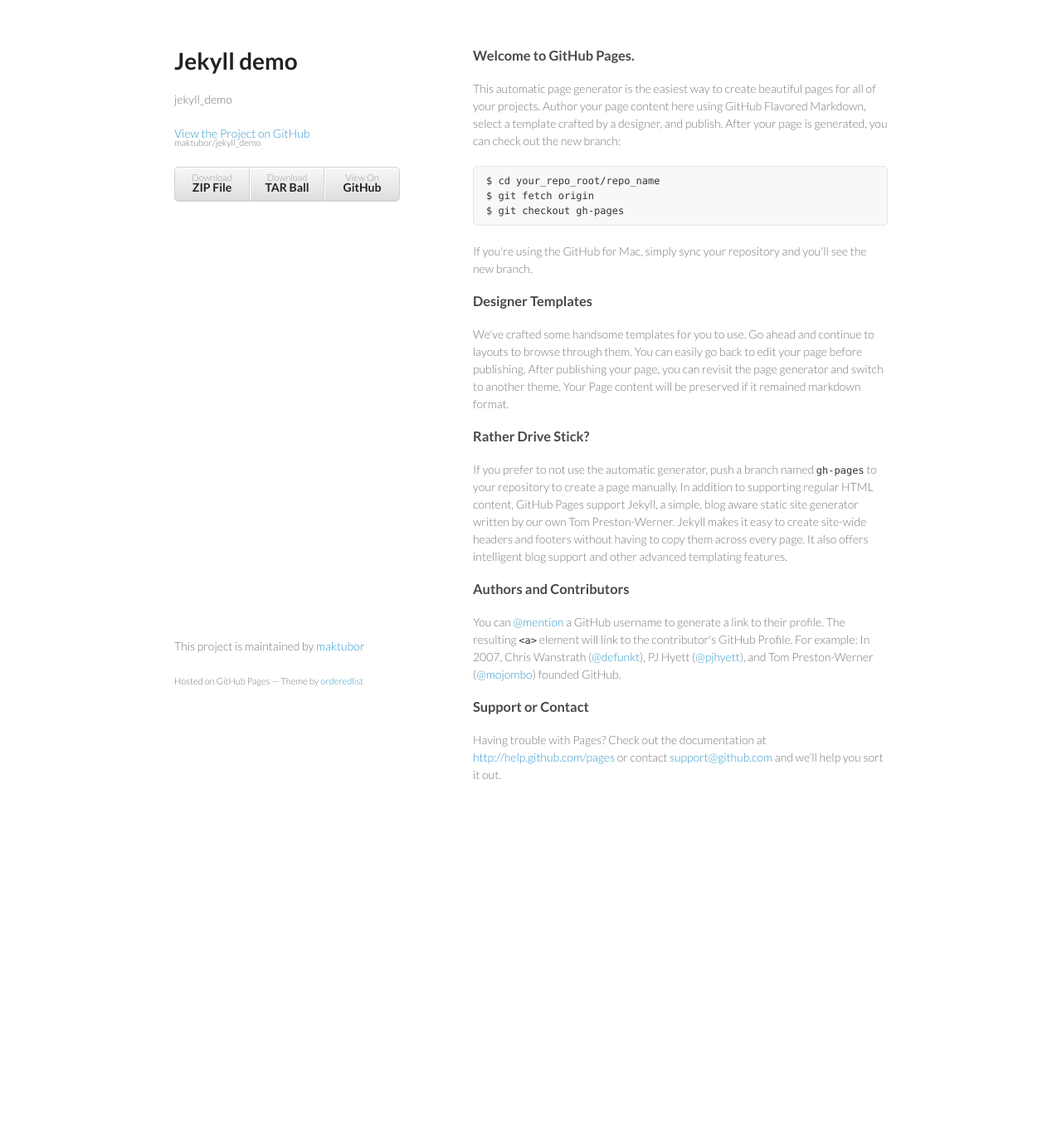
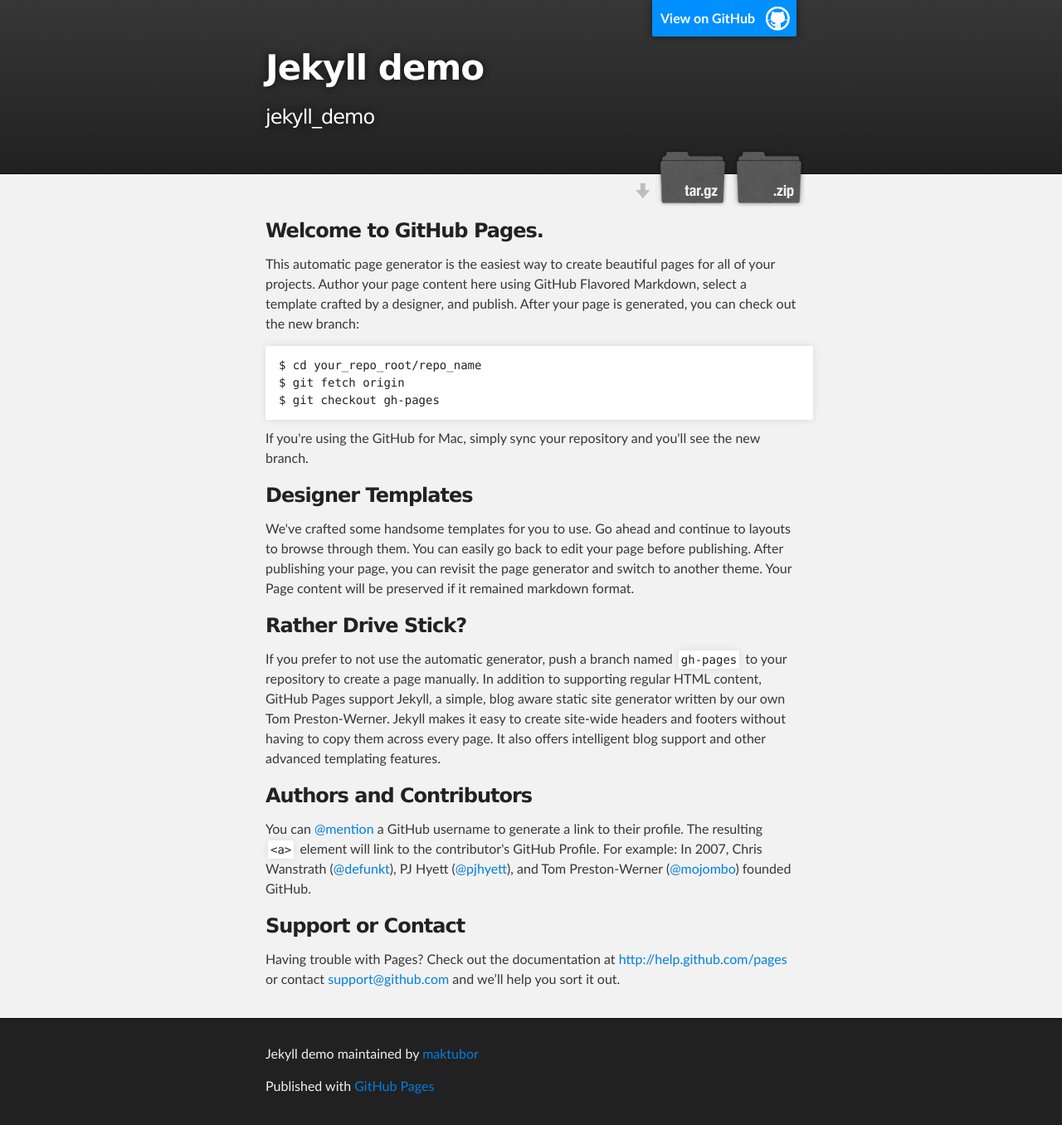
Before and after one commit to maktubor/jekyll_demo, a Jekyll site: the page index.html, which Jekyll copies as it is, in a window 1280 px wide. Shown: the whole page at 83% size. Built offline with Jekyll 4.4.1, drawn with Linux system fonts in a browser that asks for light colours; before the commit the page ends 1014 px from its top, so only the background shows below that.

```diff
--- a/index.html
+++ b/index.html
@@ -1,33 +1,36 @@
-<!doctype html>
+<!DOCTYPE html>
 <html>
+
   <head>
-    <meta charset="utf-8">
-    <meta http-equiv="X-UA-Compatible" content="chrome=1">
-    <title>Jekyll demo by maktubor</title>
+    <meta charset='utf-8' />
+    <meta http-equiv="X-UA-Compatible" content="chrome=1" />
+    <meta name="description" content="Jekyll demo : jekyll_demo" />
 
-    <link rel="stylesheet" href="stylesheets/styles.css">
-    <link rel="stylesheet" href="stylesheets/pygment_trac.css">
-    <meta name="viewport" content="width=device-width, initial-scale=1, user-scalable=no">
-    <!--[if lt IE 9]>
-    <script src="//html5shiv.googlecode.com/svn/trunk/html5.js"></script>
-    <![endif]-->
+    <link rel="stylesheet" type="text/css" media="screen" href="stylesheets/stylesheet.css">
+
+    <title>Jekyll demo</title>
   </head>
+
   <body>
-    <div class="wrapper">
-      <header>
-        <h1>Jekyll demo</h1>
-        <p>jekyll_demo</p>
 
-        <p class="view"><a href="https://github.com/maktubor/jekyll_demo">View the Project on GitHub <small>maktubor/jekyll_demo</small></a></p>
+    <!-- HEADER -->
+    <div id="header_wrap" class="outer">
+        <header class="inner">
+          <a id="forkme_banner" href="https://github.com/maktubor/jekyll_demo">View on GitHub</a>
 
+          <h1 id="project_title">Jekyll demo</h1>
+          <h2 id="project_tagline">jekyll_demo</h2>
 
-        <ul>
-          <li><a href="https://github.com/maktubor/jekyll_demo/zipball/master">Download <strong>ZIP File</strong></a></li>
-          <li><a href="https://github.com/maktubor/jekyll_demo/tarball/master">Download <strong>TAR Ball</strong></a></li>
-          <li><a href="https://github.com/maktubor/jekyll_demo">View On <strong>GitHub</strong></a></li>
-        </ul>
-      </header>
-      <section>
+            <section id="downloads">
+              <a class="zip_download_link" href="https://github.com/maktubor/jekyll_demo/zipball/master">Download this project as a .zip file</a>
+              <a class="tar_download_link" href="https://github.com/maktubor/jekyll_demo/tarball/master">Download this project as a tar.gz file</a>
+            </section>
+        </header>
+    </div>
+
+    <!-- MAIN CONTENT -->
+    <div id="main_content_wrap" class="outer">
+      <section id="main_content" class="inner">
         <h3>
 <a name="welcome-to-github-pages" class="anchor" href="#welcome-to-github-pages"><span class="octicon octicon-link"></span></a>Welcome to GitHub Pages.</h3>
 
@@ -60,12 +63,17 @@
 
 <p>Having trouble with Pages? Check out the documentation at <a href="http://help.github.com/pages">http://help.github.com/pages</a> or contact <a href="mailto:support@github.com">support@github.com</a> and we’ll help you sort it out.</p>
       </section>
-      <footer>
-        <p>This project is maintained by <a href="https://github.com/maktubor">maktubor</a></p>
-        <p><small>Hosted on GitHub Pages &mdash; Theme by <a href="https://github.com/orderedlist">orderedlist</a></small></p>
+    </div>
+
+    <!-- FOOTER  -->
+    <div id="footer_wrap" class="outer">
+      <footer class="inner">
+        <p class="copyright">Jekyll demo maintained by <a href="https://github.com/maktubor">maktubor</a></p>
+        <p>Published with <a href="http://pages.github.com">GitHub Pages</a></p>
       </footer>
     </div>
-    <script src="javascripts/scale.fix.js"></script>
+
+
 
   </body>
 </html>
--- /dev/null
+++ b/javascripts/main.js
@@ -0,0 +1 @@
+console.log('This would be the main JS file.');
--- a/stylesheets/pygment_trac.css
+++ b/stylesheets/pygment_trac.css
@@ -1,64 +1,65 @@
-.highlight  { background: #ffffff; }
-.highlight .c { color: #999988; font-style: italic } /* Comment */
-.highlight .err { color: #a61717; background-color: #e3d2d2 } /* Error */
-.highlight .k { font-weight: bold } /* Keyword */
-.highlight .o { font-weight: bold } /* Operator */
-.highlight .cm { color: #999988; font-style: italic } /* Comment.Multiline */
-.highlight .cp { color: #999999; font-weight: bold } /* Comment.Preproc */
-.highlight .c1 { color: #999988; font-style: italic } /* Comment.Single */
-.highlight .cs { color: #999999; font-weight: bold; font-style: italic } /* Comment.Special */
-.highlight .gd { color: #000000; background-color: #ffdddd } /* Generic.Deleted */
-.highlight .gd .x { color: #000000; background-color: #ffaaaa } /* Generic.Deleted.Specific */
+.highlight .hll { background-color: #ffffcc }
+.highlight  { background: #f0f3f3; }
+.highlight .c { color: #0099FF; font-style: italic } /* Comment */
+.highlight .err { color: #AA0000; background-color: #FFAAAA } /* Error */
+.highlight .k { color: #006699; font-weight: bold } /* Keyword */
+.highlight .o { color: #555555 } /* Operator */
+.highlight .cm { color: #0099FF; font-style: italic } /* Comment.Multiline */
+.highlight .cp { color: #009999 } /* Comment.Preproc */
+.highlight .c1 { color: #0099FF; font-style: italic } /* Comment.Single */
+.highlight .cs { color: #0099FF; font-weight: bold; font-style: italic } /* Comment.Special */
+.highlight .gd { background-color: #FFCCCC; border: 1px solid #CC0000 } /* Generic.Deleted */
 .highlight .ge { font-style: italic } /* Generic.Emph */
-.highlight .gr { color: #aa0000 } /* Generic.Error */
-.highlight .gh { color: #999999 } /* Generic.Heading */
-.highlight .gi { color: #000000; background-color: #ddffdd } /* Generic.Inserted */
-.highlight .gi .x { color: #000000; background-color: #aaffaa } /* Generic.Inserted.Specific */
-.highlight .go { color: #888888 } /* Generic.Output */
-.highlight .gp { color: #555555 } /* Generic.Prompt */
+.highlight .gr { color: #FF0000 } /* Generic.Error */
+.highlight .gh { color: #003300; font-weight: bold } /* Generic.Heading */
+.highlight .gi { background-color: #CCFFCC; border: 1px solid #00CC00 } /* Generic.Inserted */
+.highlight .go { color: #AAAAAA } /* Generic.Output */
+.highlight .gp { color: #000099; font-weight: bold } /* Generic.Prompt */
 .highlight .gs { font-weight: bold } /* Generic.Strong */
-.highlight .gu { color: #800080; font-weight: bold; } /* Generic.Subheading */
-.highlight .gt { color: #aa0000 } /* Generic.Traceback */
-.highlight .kc { font-weight: bold } /* Keyword.Constant */
-.highlight .kd { font-weight: bold } /* Keyword.Declaration */
-.highlight .kn { font-weight: bold } /* Keyword.Namespace */
-.highlight .kp { font-weight: bold } /* Keyword.Pseudo */
-.highlight .kr { font-weight: bold } /* Keyword.Reserved */
-.highlight .kt { color: #445588; font-weight: bold } /* Keyword.Type */
-.highlight .m { color: #009999 } /* Literal.Number */
-.highlight .s { color: #d14 } /* Literal.String */
-.highlight .na { color: #008080 } /* Name.Attribute */
-.highlight .nb { color: #0086B3 } /* Name.Builtin */
-.highlight .nc { color: #445588; font-weight: bold } /* Name.Class */
-.highlight .no { color: #008080 } /* Name.Constant */
-.highlight .ni { color: #800080 } /* Name.Entity */
-.highlight .ne { color: #990000; font-weight: bold } /* Name.Exception */
-.highlight .nf { color: #990000; font-weight: bold } /* Name.Function */
-.highlight .nn { color: #555555 } /* Name.Namespace */
-.highlight .nt { color: #000080 } /* Name.Tag */
-.highlight .nv { color: #008080 } /* Name.Variable */
-.highlight .ow { font-weight: bold } /* Operator.Word */
+.highlight .gu { color: #003300; font-weight: bold } /* Generic.Subheading */
+.highlight .gt { color: #99CC66 } /* Generic.Traceback */
+.highlight .kc { color: #006699; font-weight: bold } /* Keyword.Constant */
+.highlight .kd { color: #006699; font-weight: bold } /* Keyword.Declaration */
+.highlight .kn { color: #006699; font-weight: bold } /* Keyword.Namespace */
+.highlight .kp { color: #006699 } /* Keyword.Pseudo */
+.highlight .kr { color: #006699; font-weight: bold } /* Keyword.Reserved */
+.highlight .kt { color: #007788; font-weight: bold } /* Keyword.Type */
+.highlight .m { color: #FF6600 } /* Literal.Number */
+.highlight .s { color: #CC3300 } /* Literal.String */
+.highlight .na { color: #330099 } /* Name.Attribute */
+.highlight .nb { color: #336666 } /* Name.Builtin */
+.highlight .nc { color: #00AA88; font-weight: bold } /* Name.Class */
+.highlight .no { color: #336600 } /* Name.Constant */
+.highlight .nd { color: #9999FF } /* Name.Decorator */
+.highlight .ni { color: #999999; font-weight: bold } /* Name.Entity */
+.highlight .ne { color: #CC0000; font-weight: bold } /* Name.Exception */
+.highlight .nf { color: #CC00FF } /* Name.Function */
+.highlight .nl { color: #9999FF } /* Name.Label */
+.highlight .nn { color: #00CCFF; font-weight: bold } /* Name.Namespace */
+.highlight .nt { color: #330099; font-weight: bold } /* Name.Tag */
+.highlight .nv { color: #003333 } /* Name.Variable */
+.highlight .ow { color: #000000; font-weight: bold } /* Operator.Word */
 .highlight .w { color: #bbbbbb } /* Text.Whitespace */
-.highlight .mf { color: #009999 } /* Literal.Number.Float */
-.highlight .mh { color: #009999 } /* Literal.Number.Hex */
-.highlight .mi { color: #009999 } /* Literal.Number.Integer */
-.highlight .mo { color: #009999 } /* Literal.Number.Oct */
-.highlight .sb { color: #d14 } /* Literal.String.Backtick */
-.highlight .sc { color: #d14 } /* Literal.String.Char */
-.highlight .sd { color: #d14 } /* Literal.String.Doc */
-.highlight .s2 { color: #d14 } /* Literal.String.Double */
-.highlight .se { color: #d14 } /* Literal.String.Escape */
-.highlight .sh { color: #d14 } /* Literal.String.Heredoc */
-.highlight .si { color: #d14 } /* Literal.String.Interpol */
-.highlight .sx { color: #d14 } /* Literal.String.Other */
-.highlight .sr { color: #009926 } /* Literal.String.Regex */
-.highlight .s1 { color: #d14 } /* Literal.String.Single */
-.highlight .ss { color: #990073 } /* Literal.String.Symbol */
-.highlight .bp { color: #999999 } /* Name.Builtin.Pseudo */
-.highlight .vc { color: #008080 } /* Name.Variable.Class */
-.highlight .vg { color: #008080 } /* Name.Variable.Global */
-.highlight .vi { color: #008080 } /* Name.Variable.Instance */
-.highlight .il { color: #009999 } /* Literal.Number.Integer.Long */
+.highlight .mf { color: #FF6600 } /* Literal.Number.Float */
+.highlight .mh { color: #FF6600 } /* Literal.Number.Hex */
+.highlight .mi { color: #FF6600 } /* Literal.Number.Integer */
+.highlight .mo { color: #FF6600 } /* Literal.Number.Oct */
+.highlight .sb { color: #CC3300 } /* Literal.String.Backtick */
+.highlight .sc { color: #CC3300 } /* Literal.String.Char */
+.highlight .sd { color: #CC3300; font-style: italic } /* Literal.String.Doc */
+.highlight .s2 { color: #CC3300 } /* Literal.String.Double */
+.highlight .se { color: #CC3300; font-weight: bold } /* Literal.String.Escape */
+.highlight .sh { color: #CC3300 } /* Literal.String.Heredoc */
+.highlight .si { color: #AA0000 } /* Literal.String.Interpol */
+.highlight .sx { color: #CC3300 } /* Literal.String.Other */
+.highlight .sr { color: #33AAAA } /* Literal.String.Regex */
+.highlight .s1 { color: #CC3300 } /* Literal.String.Single */
+.highlight .ss { color: #FFCC33 } /* Literal.String.Symbol */
+.highlight .bp { color: #336666 } /* Name.Builtin.Pseudo */
+.highlight .vc { color: #003333 } /* Name.Variable.Class */
+.highlight .vg { color: #003333 } /* Name.Variable.Global */
+.highlight .vi { color: #003333 } /* Name.Variable.Instance */
+.highlight .il { color: #FF6600 } /* Literal.Number.Integer.Long */
 
 .type-csharp .highlight .k { color: #0000FF }
 .type-csharp .highlight .kt { color: #0000FF }
--- /dev/null
+++ b/stylesheets/stylesheet.css
@@ -0,0 +1,431 @@
+/*******************************************************************************
+Slate Theme for GitHub Pages
+by Jason Costello, @jsncostello
+*******************************************************************************/
+
+@import url(pygment_trac.css);
+
+/*******************************************************************************
+MeyerWeb Reset
+*******************************************************************************/
+
+html, body, div, span, applet, object, iframe,
+h1, h2, h3, h4, h5, h6, p, blockquote, pre,
+a, abbr, acronym, address, big, cite, code,
+del, dfn, em, img, ins, kbd, q, s, samp,
+small, strike, strong, sub, sup, tt, var,
+b, u, i, center,
+dl, dt, dd, ol, ul, li,
+fieldset, form, label, legend,
+table, caption, tbody, tfoot, thead, tr, th, td,
+article, aside, canvas, details, embed,
+figure, figcaption, footer, header, hgroup,
+menu, nav, output, ruby, section, summary,
+time, mark, audio, video {
+  margin: 0;
+  padding: 0;
+  border: 0;
+  font: inherit;
+  vertical-align: baseline;
+}
+
+/* HTML5 display-role reset for older browsers */
+article, aside, details, figcaption, figure,
+footer, header, hgroup, menu, nav, section {
+  display: block;
+}
+
+ol, ul {
+  list-style: none;
+}
+
+blockquote, q {
+}
+
+table {
+  border-collapse: collapse;
+  border-spacing: 0;
+}
+
+a:focus {
+  outline: none;
+}
+
+/*******************************************************************************
+Theme Styles
+*******************************************************************************/
+
+body {
+  box-sizing: border-box;
+  color:#373737;
+  background: #212121;
+  font-size: 16px;
+  font-family: 'Myriad Pro', Calibri, Helvetica, Arial, sans-serif;
+  line-height: 1.5;
+  -webkit-font-smoothing: antialiased;
+}
+
+h1, h2, h3, h4, h5, h6 {
+  margin: 10px 0;
+  font-weight: 700;
+  color:#222222;
+  font-family: 'Lucida Grande', 'Calibri', Helvetica, Arial, sans-serif;
+  letter-spacing: -1px;
+}
+
+h1 {
+  font-size: 36px;
+  font-weight: 700;
+}
+
+h2 {
+  padding-bottom: 10px;
+  font-size: 32px;
+  background: url('../images/bg_hr.png') repeat-x bottom;
+}
+
+h3 {
+  font-size: 24px;
+}
+
+h4 {
+  font-size: 21px;
+}
+
+h5 {
+  font-size: 18px;
+}
+
+h6 {
+  font-size: 16px;
+}
+
+p {
+  margin: 10px 0 15px 0;
+}
+
+footer p {
+  color: #f2f2f2;
+}
+
+a {
+  text-decoration: none;
+  color: #007edf;
+  text-shadow: none;
+
+  transition: color 0.5s ease;
+  transition: text-shadow 0.5s ease;
+  -webkit-transition: color 0.5s ease;
+  -webkit-transition: text-shadow 0.5s ease;
+  -moz-transition: color 0.5s ease;
+  -moz-transition: text-shadow 0.5s ease;
+  -o-transition: color 0.5s ease;
+  -o-transition: text-shadow 0.5s ease;
+  -ms-transition: color 0.5s ease;
+  -ms-transition: text-shadow 0.5s ease;
+}
+
+#main_content a:hover {
+  color: #0069ba;
+  text-shadow: #0090ff 0px 0px 2px;
+}
+
+footer a:hover {
+  color: #43adff;
+  text-shadow: #0090ff 0px 0px 2px;
+}
+
+em {
+  font-style: italic;
+}
+
+strong {
+  font-weight: bold;
+}
+
+img {
+  position: relative;
+  margin: 0 auto;
+  max-width: 739px;
+  padding: 5px;
+  margin: 10px 0 10px 0;
+  border: 1px solid #ebebeb;
+
+  box-shadow: 0 0 5px #ebebeb;
+  -webkit-box-shadow: 0 0 5px #ebebeb;
+  -moz-box-shadow: 0 0 5px #ebebeb;
+  -o-box-shadow: 0 0 5px #ebebeb;
+  -ms-box-shadow: 0 0 5px #ebebeb;
+}
+
+pre, code {
+  width: 100%;
+  color: #222;
+  background-color: #fff;
+
+  font-family: Monaco, "Bitstream Vera Sans Mono", "Lucida Console", Terminal, monospace;
+  font-size: 14px;
+
+  border-radius: 2px;
+  -moz-border-radius: 2px;
+  -webkit-border-radius: 2px;
+
+
+
+}
+
+pre {
+  width: 100%;
+  padding: 10px;
+  box-shadow: 0 0 10px rgba(0,0,0,.1);
+  overflow: auto;
+}
+
+code {
+  padding: 3px;
+  margin: 0 3px;
+  box-shadow: 0 0 10px rgba(0,0,0,.1);
+}
+
+pre code {
+  display: block;
+  box-shadow: none;
+}
+
+blockquote {
+  color: #666;
+  margin-bottom: 20px;
+  padding: 0 0 0 20px;
+  border-left: 3px solid #bbb;
+}
+
+ul, ol, dl {
+  margin-bottom: 15px
+}
+
+ul li {
+  list-style: inside;
+  padding-left: 20px;
+}
+
+ol li {
+  list-style: decimal inside;
+  padding-left: 20px;
+}
+
+dl dt {
+  font-weight: bold;
+}
+
+dl dd {
+  padding-left: 20px;
+  font-style: italic;
+}
+
+dl p {
+  padding-left: 20px;
+  font-style: italic;
+}
+
+hr {
+  height: 1px;
+  margin-bottom: 5px;
+  border: none;
+  background: url('../images/bg_hr.png') repeat-x center;
+}
+
+table {
+  border: 1px solid #373737;
+  margin-bottom: 20px;
+  text-align: left;
+ }
+
+th {
+  font-family: 'Lucida Grande', 'Helvetica Neue', Helvetica, Arial, sans-serif;
+  padding: 10px;
+  background: #373737;
+  color: #fff;
+ }
+
+td {
+  padding: 10px;
+  border: 1px solid #373737;
+ }
+
+form {
+  background: #f2f2f2;
+  padding: 20px;
+}
+
+img {
+  width: 100%;
+  max-width: 100%;
+}
+
+/*******************************************************************************
+Full-Width Styles
+*******************************************************************************/
+
+.outer {
+  width: 100%;
+}
+
+.inner {
+  position: relative;
+  max-width: 640px;
+  padding: 20px 10px;
+  margin: 0 auto;
+}
+
+#forkme_banner {
+  display: block;
+  position: absolute;
+  top:0;
+  right: 10px;
+  z-index: 10;
+  padding: 10px 50px 10px 10px;
+  color: #fff;
+  background: url('../images/blacktocat.png') #0090ff no-repeat 95% 50%;
+  font-weight: 700;
+  box-shadow: 0 0 10px rgba(0,0,0,.5);
+  border-bottom-left-radius: 2px;
+  border-bottom-right-radius: 2px;
+}
+
+#header_wrap {
+  background: #212121;
+  background: -moz-linear-gradient(top, #373737, #212121);
+  background: -webkit-linear-gradient(top, #373737, #212121);
+  background: -ms-linear-gradient(top, #373737, #212121);
+  background: -o-linear-gradient(top, #373737, #212121);
+  background: linear-gradient(top, #373737, #212121);
+}
+
+#header_wrap .inner {
+  padding: 50px 10px 30px 10px;
+}
+
+#project_title {
+  margin: 0;
+  color: #fff;
+  font-size: 42px;
+  font-weight: 700;
+  text-shadow: #111 0px 0px 10px;
+}
+
+#project_tagline {
+  color: #fff;
+  font-size: 24px;
+  font-weight: 300;
+  background: none;
+  text-shadow: #111 0px 0px 10px;
+}
+
+#downloads {
+  position: absolute;
+  width: 210px;
+  z-index: 10;
+  bottom: -40px;
+  right: 0;
+  height: 70px;
+  background: url('../images/icon_download.png') no-repeat 0% 90%;
+}
+
+.zip_download_link {
+  display: block;
+  float: right;
+  width: 90px;
+  height:70px;
+  text-indent: -5000px;
+  overflow: hidden;
+  background: url(../images/sprite_download.png) no-repeat bottom left;
+}
+
+.tar_download_link {
+  display: block;
+  float: right;
+  width: 90px;
+  height:70px;
+  text-indent: -5000px;
+  overflow: hidden;
+  background: url(../images/sprite_download.png) no-repeat bottom right;
+  margin-left: 10px;
+}
+
+.zip_download_link:hover {
+  background: url(../images/sprite_download.png) no-repeat top left;
+}
+
+.tar_download_link:hover {
+  background: url(../images/sprite_download.png) no-repeat top right;
+}
+
+#main_content_wrap {
+  background: #f2f2f2;
+  border-top: 1px solid #111;
+  border-bottom: 1px solid #111;
+}
+
+#main_content {
+  padding-top: 40px;
+}
+
+#footer_wrap {
+  background: #212121;
+}
+
+
+
+/*******************************************************************************
+Small Device Styles
+*******************************************************************************/
+
+@media screen and (max-width: 480px) {
+  body {
+    font-size:14px;
+  }
+
+  #downloads {
+    display: none;
+  }
+
+  .inner {
+    min-width: 320px;
+    max-width: 480px;
+  }
+
+  #project_title {
+  font-size: 32px;
+  }
+
+  h1 {
+    font-size: 28px;
+  }
+
+  h2 {
+    font-size: 24px;
+  }
+
+  h3 {
+    font-size: 21px;
+  }
+
+  h4 {
+    font-size: 18px;
+  }
+
+  h5 {
+    font-size: 14px;
+  }
+
+  h6 {
+    font-size: 12px;
+  }
+
+  code, pre {
+    min-width: 320px;
+    max-width: 480px;
+    font-size: 11px;
+  }
+
+}
```
Also changed, not shown: images/bg_hr.png (added), images/blacktocat.png (added), images/icon_download.png (added), images/sprite_download.png (added).
